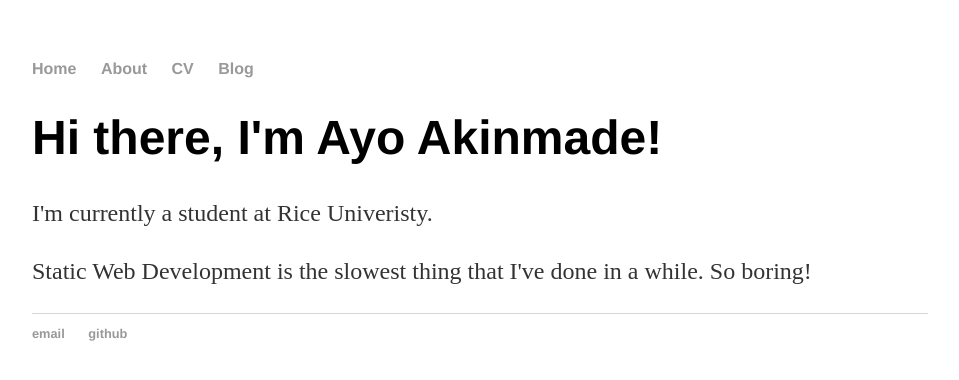
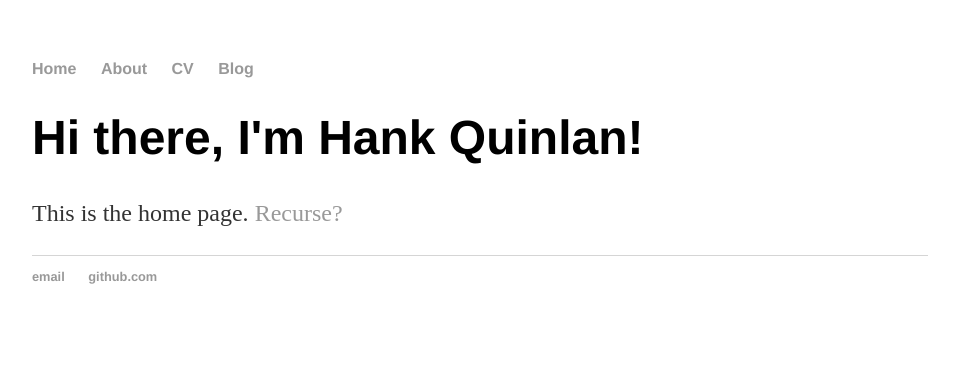
Before and after one commit to aa104/v1_porfolio_website, a Jekyll site: the page built from index.html, in a window 1280 px wide. Shown: the top 380 px of the page, without its empty margins (160-1119 px from the left). Built offline with Jekyll 4.4.1, drawn with Linux system fonts in a browser that asks for light colours; Markdown is read by kramdown in place of the engine named in the settings.

Commit message:
ready to move on player 7

```diff
--- a/index.html
+++ b/index.html
@@ -1,31 +1,8 @@
-<!DOCTYPE html>
-<html>
-	<head>
-		<title>Ayo Akinmade, Student</title>
-        <!-- link to main style sheet. -->
-        <link rel='stylesheet' type="text/css" href="/css/main.css">
-	</head>
-	<body>
-		<nav>
-    		<ul>
-        		<li><a href="/">Home</a></li>
-	        	<li><a href="/about">About</a></li>
-        		<li><a href="/cv">CV</a></li>
-        		<li><a href="/blog">Blog</a></li>
-    		</ul>
-		</nav>
-		<div class="container">
-    		<div class="blurb">
-        		<h1>Hi there, I'm Ayo Akinmade!</h1>
-				<p>I'm currently a student at Rice Univeristy. </p>
-				<p>Static Web Development is the slowest thing that I've done in a while. So boring!</p>
-    		</div><!-- /.blurb -->
-		</div><!-- /.container -->
-		<footer>
-    		<ul>
-        		<li><a href="mailto:aa104@rice.edu">email</a></li>
-        		<li><a href="https://github.com/aa104">github</a></li>
-			</ul>
-		</footer>
-	</body>
-</html>
+---
+layout: default
+title: Ayo Akinmade
+---
+<div class="blurb">
+	<h1>Hi there, I'm Hank Quinlan!</h1>
+	<p> This is the home page.  <a href="/about"> Recurse?</a></p>
+</div><!-- /.blurb -->
```
Also changed, not shown: _layouts/post.html (added, +9 -0 lines), _posts/2021-02-24-test-blog-post.md (added, +7 -0 lines).
